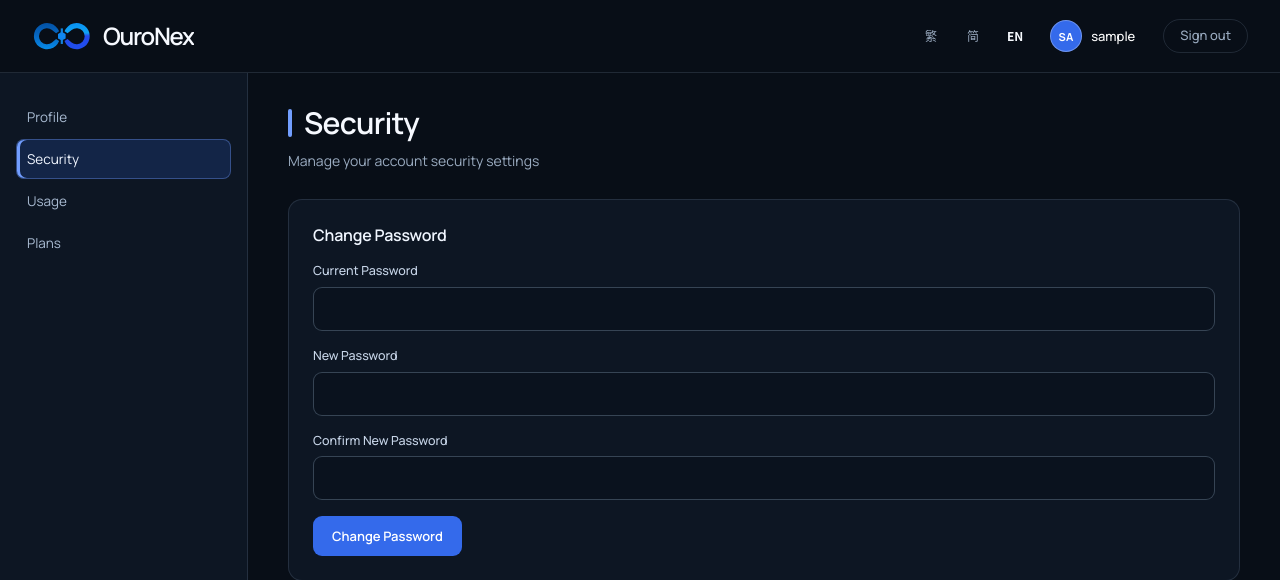
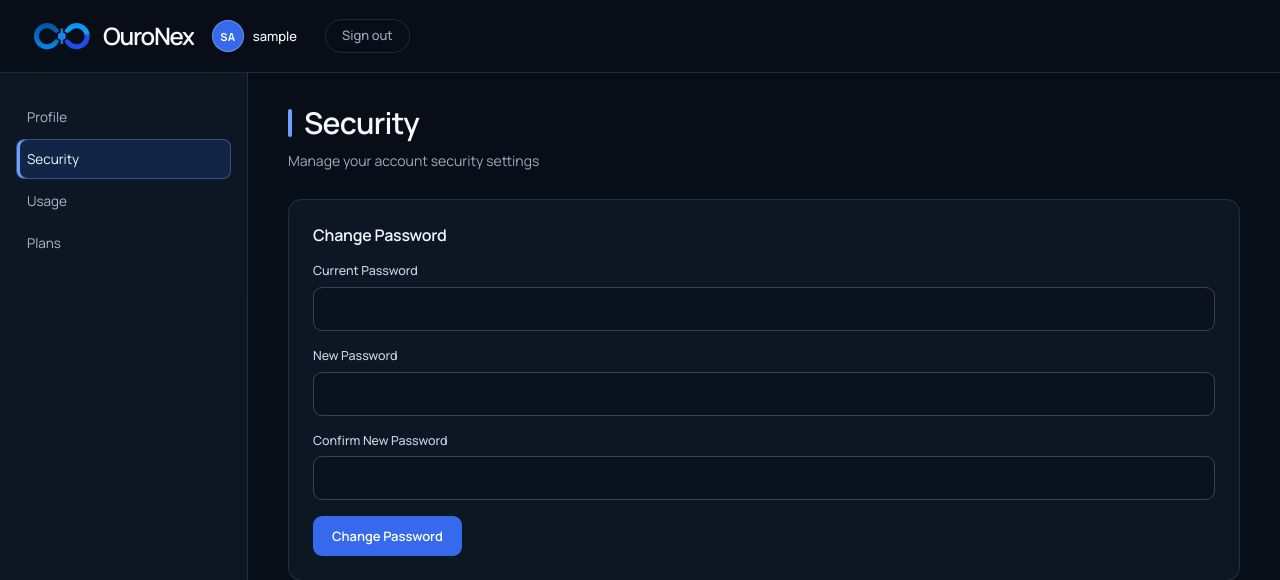
Before and after one commit to DebugZHY/OuroNex-Official-Website, a Django app: page /profile/security/ in a window 1280 px wide. Shown: the top 580 px of the page. Run offline with Django 5.2, Linux system fonts and the light colour scheme; the visitor is signed in with stand-in values (Sample User, id 1).

Commit message:
feat: hide the language switcher and serve the site in English only
The three-language control is no longer offered while the public site ships
English-only copy. The markup and the dictionaries stay in place, so the change
is reversible: assets/i18n.css sets .language-switcher to display:none, and
assets/i18n.js gates the stored preference behind LANGUAGE_CHOICE_ENABLED so
the default language can no longer be overridden by localStorage.

Verified in a browser with localStorage forced to zh-TW: home, login, register,
arena and privacy all render with html lang="en" and the switcher at
display:none.

```diff
--- a/assets/i18n.css
+++ b/assets/i18n.css
@@ -1,7 +1,11 @@
 /* Three language names, plain text: no container, pill or button fill.
    The selected language is indicated by text colour and weight only. */
 .language-switcher {
-  display: inline-flex;
+  /* Hidden by decision on 2026-11-02: the site is English-only for now, so the
+     three language buttons are not offered. The markup stays in every page and
+     assets/i18n.js keeps the dictionaries, so restoring `inline-flex` here and
+     flipping LANGUAGE_CHOICE_ENABLED there brings the control back. */
+  display: none;
   align-items: center;
   flex: 0 0 auto;
   gap: 8px;
--- a/assets/i18n.js
+++ b/assets/i18n.js
@@ -5,10 +5,14 @@
   const LANGUAGES = new Set(['en', 'zh-CN', 'zh-TW']);
   const ATTRIBUTES = ['content', 'alt', 'aria-label', 'placeholder', 'title', 'value'];
   const dictionary = window.OuroNexI18n || {};
+  // The language switch is hidden (assets/i18n.css) and the site ships English-only,
+  // so a remembered choice must not override the default language. Set this to true
+  // to honour a stored preference again once the control is shown.
+  const LANGUAGE_CHOICE_ENABLED = false;
   let current = 'en';
 
   try {
-    const saved = localStorage.getItem(STORAGE_KEY);
+    const saved = LANGUAGE_CHOICE_ENABLED ? localStorage.getItem(STORAGE_KEY) : null;
     if (LANGUAGES.has(saved)) current = saved;
   } catch (_) {}
 
```
